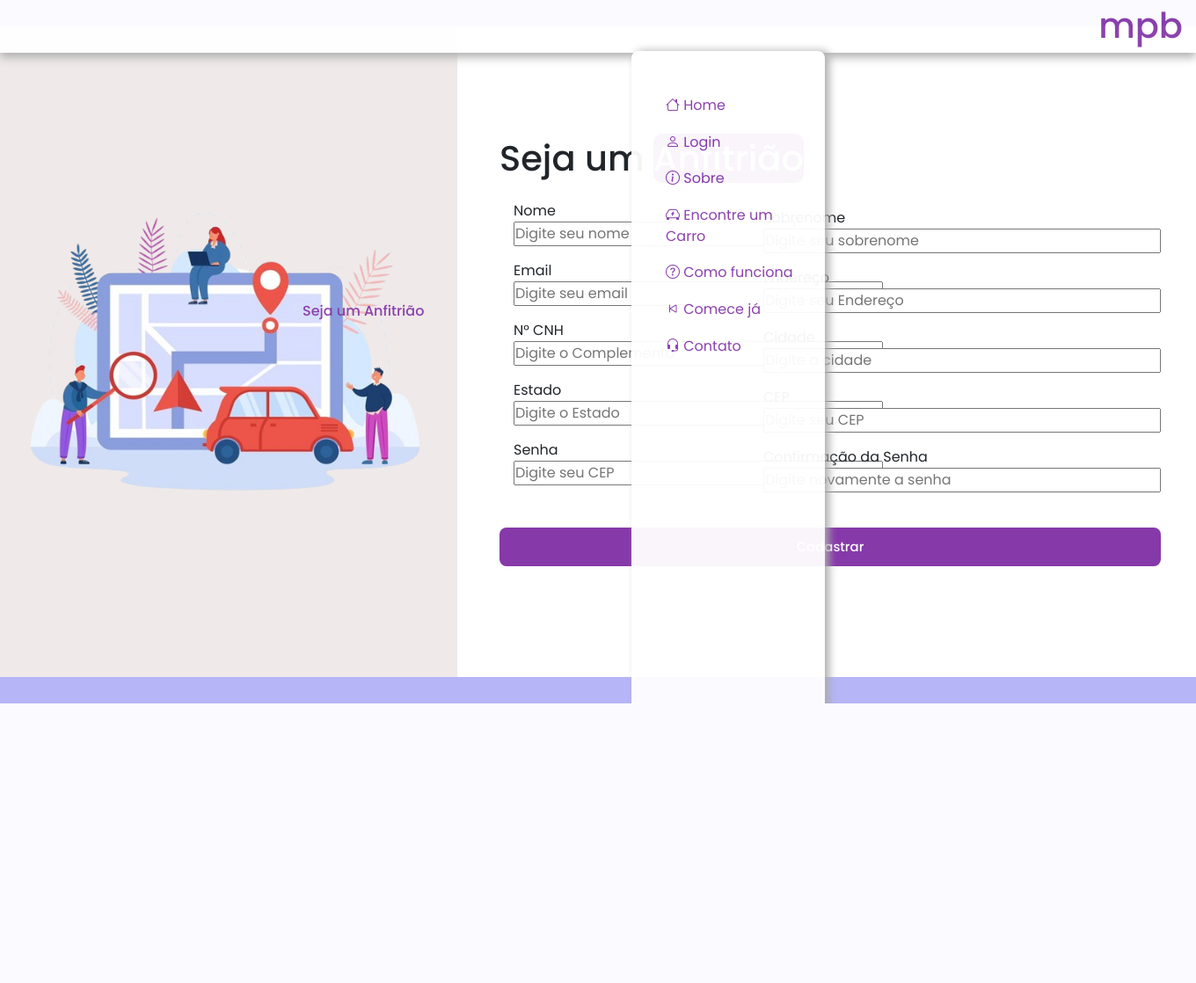
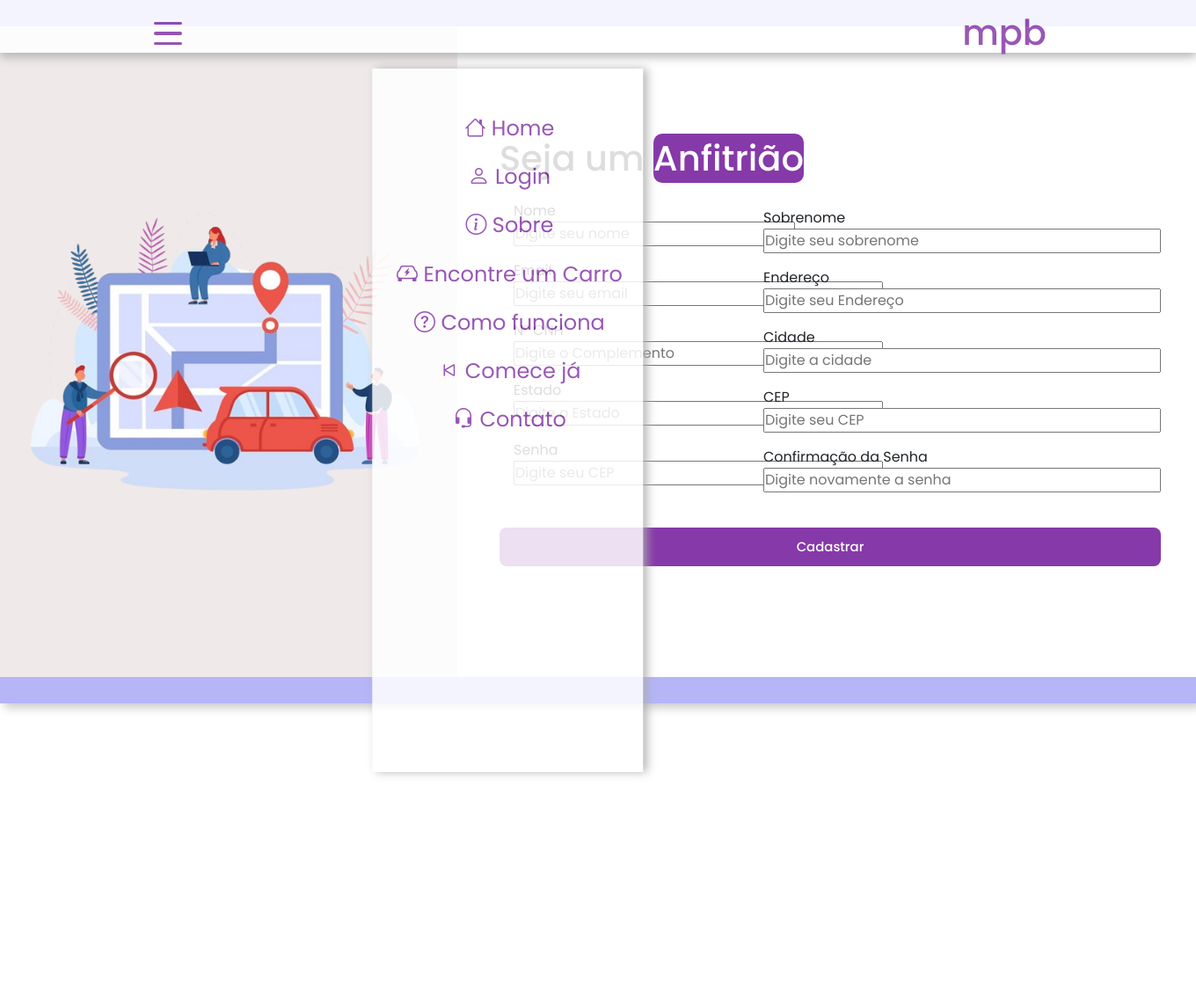
Before and after one commit to leojossa/mpb_v1, a Flask app: page /host in a window 1360 px wide. Shown: the top 1118 px of the page at 88% size. Before the commit the page ends 800 px from the top, so only its background shows below. Run offline with Flask 3, Linux system fonts and the light colour scheme; some libraries are stand-ins or nearby versions.

Commit message:
Update style.css

```diff
--- a/static/style.css
+++ b/static/style.css
@@ -1,4 +1,4 @@
-@import url("https://fonts.googleapis.com/css2?family=Poppins:ital,wght@0,300;0,400;0,500;0,600;0,700;0,800;0,900;1,200;1,300;1,400;1,500;1,600;1,700;1,800;1,900&display=swap");
+@import url("https://fonts.googleapis.com/css2?family=Poppins:ital,wght@0,100;0,200;0,300;0,400;0,500;0,600;0,700;0,800;0,900;1,100;1,200;1,300;1,400;1,500;1,600;1,700;1,800;1,900&display=swap");
 
 :root{
     --main-color: #8639a9;
@@ -6,61 +6,24 @@
     --text-color: #ffff;
     --gradient: linear-gradient(#cb9ae1,#8639a9,#330748);
   }
-*,
-*::after,
-*::before {
+
+* {
+  margin: 0;
+  padding: 0;
   box-sizing: border-box;
-  padding: 0;
-  margin: 0;
-}
-
-.html {
-  font-size: 62.5%;
 }
 
 body {
   font-family: "Poppins", sans-serif;
-  width: 100%;
-  height: 100%;
 }
-/* ///////////..utility classes../////////// */
 
 .container {
-    max-width: 1200px;
+  max-width: 1050px;
   width: 90%;
   margin: auto;
 }
 
-  .btn {
-    display: inline-block;
-    padding: 0.5em 1.5em;
-    text-decoration: none;
-    border-radius: 50px;
-    cursor: pointer;
-    outline: none;
-    margin-top: 1em;
-    text-transform: uppercase;
-    font-weight: small;
-  }
-
-  .btn-primary {
-    color: #fff;
-    background: #16a083;
-  }
-
-  .btn-primary:hover {
-    background: #117964;
-    transition: background 0.3s ease-in-out;
-  }
-
-/* ............/navbar/............ *
-
-/* desktop mode............/// */
-
-.navbar input[type="checkbox"],
-.navbar .hamburger-lines {
-  display: none;
-}
+/*--Barra de navegação--*/
 
 .navbar {
     box-shadow: 0px 5px 10px 0px #aaa;
@@ -73,46 +36,142 @@
     z-index: 12;
 }
 
-.navbar-container {
+.nav-container {
   display: flex;
   justify-content: space-between;
-  height: 64px;
   align-items: center;
+  height: 62px;
 }
 
-.menu-items {
+.navbar .menu-items {
     order: 2;
     display: flex;
 }
 
-.menu-items li {
+.navbar .nav-container li {
+  list-style: none;
   list-style: none;
   margin-left: 1.5rem;
   margin-bottom: 0.5rem;
   font-size: 1.2rem;
 }
 
-.menu-items a {
+.navbar .nav-container a {
     text-decoration: none;
     color: var(--main-color);
     font-weight: 400;
     transition: color 0.3s ease-in-out;
 }
 
-.menu-items a:hover {
+.navbar .nav-container a:hover{
     color: var(--second-color);
     transition: color 0.3s ease-in-out;
 }
 
+.nav-container {
+  display: block;
+  position: relative;
+  height: 60px;
+}
+
+.nav-container .checkbox {
+  position: absolute;
+  display: block;
+  height: 32px;
+  width: 32px;
+  top: 20px;
+  left: 20px;
+  z-index: 5;
+  opacity: 0;
+  cursor: pointer;
+}
+
+.nav-container .hamburger-lines {
+  display: block;
+  height: 26px;
+  width: 32px;
+  position: absolute;
+  top: 17px;
+  left: 20px;
+  z-index: 2;
+  display: flex;
+  flex-direction: column;
+  justify-content: space-between;
+}
+
+.nav-container .hamburger-lines .line {
+    display: block;
+    height: 3.4px;
+    width: 100%;
+    border-radius: 10px;
+    background: var(--main-color);
+}
+
+.nav-container .hamburger-lines .line1 {
+  transform-origin: 0% 0%;
+  transition: transform 0.4s ease-in-out;
+}
+
+.nav-container .hamburger-lines .line2 {
+  transition: transform 0.2s ease-in-out;
+}
+
+.nav-container .hamburger-lines .line3 {
+  transform-origin: 0% 100%;
+  transition: transform 0.4s ease-in-out;
+}
+
+.navbar .menu-items {
+    position: relative;
+    top: 70px;
+    padding-top: 50px;
+    height: 100vh;
+    width: 30%;
+    background: #fff;
+    transform: translate(-150%);
+    display: flex;
+    flex-direction: column;
+    margin-left: -70px;
+    padding-right: 20px;
+    transition: transform 0.5s ease-in-out;
+    text-align: center;
+    box-shadow: 5px 0px 10px 0px #aaa;
+}
+
+.navbar .menu-items li {
+  margin-bottom: 1.2rem;
+  font-size: 1.5rem;
+  font-weight: 500;
+}
+
 .logo {
-  order: 1;
-  font-size: 2.3rem;
-  margin-bottom: 0.5rem;
+  position: absolute;
+  top: 5px;
+  right: 15px;
+  font-size: 1.2rem;
+  color: var(--main-color);
 }
+
+.nav-container input[type="checkbox"]:checked ~ .menu-items {
+  transform: translateX(0);
+}
+
+.nav-container input[type="checkbox"]:checked ~ .hamburger-lines .line1 {
+  transform: rotate(45deg);
+}
+
+.nav-container input[type="checkbox"]:checked ~ .hamburger-lines .line2 {
+  transform: scaleY(0);
+}
+
+.nav-container input[type="checkbox"]:checked ~ .hamburger-lines .line3 {
+  transform: rotate(-45deg);
+}
+
 .nav-bar li{
     position: relative;
-  top: -46px;
-  left: 200px;
+    top: -580px;
+    left: 50px;
     list-style-type: none;
 }
   .nav-bar a {
@@ -135,26 +194,6 @@
   .nav-bar a:hover::after{
     width: 15%;
   }
-
-.header-btn li {
-  position: relative;
-  left: 150px;
-  top: -85px;
-  font-size: 1.5rem;
-  padding: 0.6rem;
-  margin-right: 1rem;
-  border-radius: 50%;
-  transition: 0.3s;
-  text-decoration: none;
-  list-style-type: none;
-}
-.header-btn a{
-  font-size: 1.5rem;
-  padding: 10px 20px;
-  color: var(--main-color);
-  font-weight: 500;
-}
-
 /* ............//// Showcase styling ////......... */
 
 .showcase-area {
@@ -235,7 +274,7 @@
     border: none;
     border-radius: 50%;
     position: relative;
-    top: -18%;
+    top: 0%;
     left: 0%;
     padding: 5px;
     width: 50px;
@@ -757,153 +796,3 @@
   top: 355px;
   left: 800px;
 }
-
-  /* ......../ media query /.......... */
-
-  @media (max-width: 1920px) {
-      .navbar {
-        opacity: 0.95;
-      }
-
-      .navbar-container input[type="checkbox"],
-      .navbar-container .hamburger-lines {
-        display: block;
-      }
-
-      .navbar-container {
-        display: block;
-        position: relative;
-        height: 64px;
-      }
-
-      .navbar-container input[type="checkbox"] {
-        position: absolute;
-        display: block;
-        height: 32px;
-        width: 30px;
-        top: 20px;
-        left: 20px;
-        z-index: 5;
-        opacity: 0;
-      }
-
-      .navbar-container .hamburger-lines {
-        display: block;
-        height: 23px;
-        width: 35px;
-        position: absolute;
-        top: 17px;
-        left: 13px;
-        display: flex;
-        flex-direction: column;
-        justify-content: space-between;
-      }
-
-      .navbar-container .hamburger-lines .line {
-        display: block;
-        height: 3.4px;
-        width: 100%;
-        border-radius: 10px;
-        background: var(--main-color);
-      }
-
-      .navbar-container .hamburger-lines .line1 {
-        transform-origin: 0% 0%;
-        transition: transform 0.4s ease-in-out;
-      }
-
-      .navbar-container .hamburger-lines .line2 {
-        transition: transform 0.2s ease-in-out;
-      }
-
-      .navbar-container .hamburger-lines .line3 {
-        transform-origin: 0% 100%;
-        transition: transform 0.4s ease-in-out;
-      }
-
-      .navbar .menu-items {
-        position: relative;
-        top: 50px;
-        border-radius: 0.5rem;
-        padding-top: 50px;
-        background: #fff;
-        height: 100vh;
-        max-width: 220px;
-        transform: translate(-150%);
-        display: flex;
-        flex-direction: column;
-        margin-left: -35px;
-        padding-left: 15px;
-        padding-right: 15px;
-        transition: transform 0.5s ease-in-out;
-        box-shadow: 5px 0px 10px 0px #aaa;
-      }
-
-      .navbar .menu-items li {
-        margin-bottom: 1.1rem;
-        font-size: 1rem;
-        font-weight: 500;
-      }
-
-      .logo {
-        position: absolute;
-        top: 5px;
-        right: 15px;
-        font-size: 2rem;
-      }
-
-      .navbar-container input[type="checkbox"]:checked ~ .menu-items {
-        transform: translateX(0);
-      }
-
-      .navbar-container input[type="checkbox"]:checked ~ .hamburger-lines .line1 {
-        transform: rotate(35deg);
-      }
-
-      .navbar-container input[type="checkbox"]:checked ~ .hamburger-lines .line2 {
-        transform: scaleY(0);
-      }
-
-      .navbar-container input[type="checkbox"]:checked ~ .hamburger-lines .line3 {
-        transform: rotate(-35deg);
-      }
-
-  }
-  @media (max-width: 500px){
-    .navbar-container .hamburger-lines {
-      display: block;
-      height: 23px;
-      width: 35px;
-      position: absolute;
-      top: 17px;
-      left: -40px;
-      z-index: 2;
-      display: flex;
-      flex-direction: column;
-      justify-content: space-between;
-    }
-    .header-btn li{
-      position: relative;
-      left: -17px;
-    }
-    .nav-bar li{
-      position: relative;
-      left: 70px;
-    }
-    .logo {
-      position: relative;
-      order: 1;
-      font-size: 2.3rem;
-      margin-bottom: 0.5rem;
-      left: -100px;
-    }
-    .showcase-container img{
-      position: relative;
-      width: auto;
-      height: auto;
-    }
-    .input-box{
-      flex-direction: column;
-      overflow-y: scroll;
-    }
-  }
```
Lines whose indentation alone changed are shown as unchanged.
